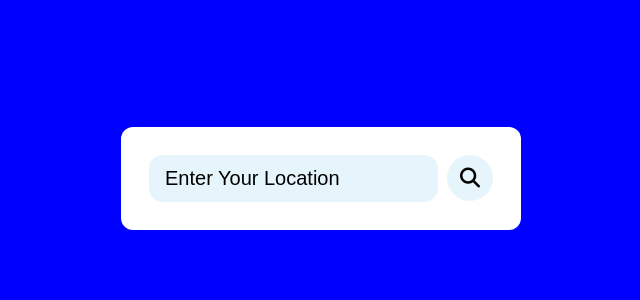
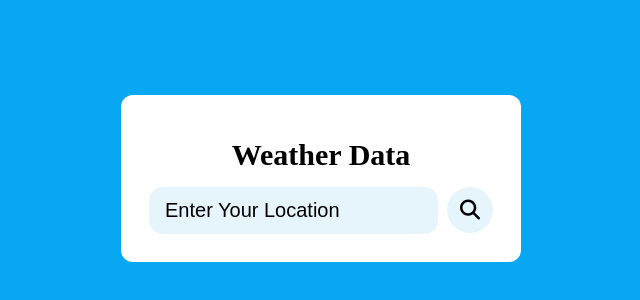
Before and after one commit to ShabriT/Weather-app, a plain HTML site: page index.html in a window 1280 px wide. Shown: the part 222-522 px from the top of the page, without its empty margins (319-959 px from the left). Drawn offline with Linux system fonts and the light colour scheme.

Commit message:
Final Weather Data

```diff
--- a/assets/css/style.css
+++ b/assets/css/style.css
@@ -12,7 +12,7 @@ body {
     display: flex;
     justify-content: center;
     align-items: center;
-    background-color: blue;
+    background-color: rgb(7, 167, 241);
 }
 
 .container {
@@ -22,7 +22,14 @@ body {
     border-radius: 12px;
     padding: 28px;
 }
-
+.container h1 {
+    display: flex;
+    justify-content: center;
+    margin: 15px;
+    font-size: 30px;
+    font-weight: 700;
+    text-transform: capitalize;
+}
 .search-box {
     width: 100%;
     height: min-content;
--- a/index.html
+++ b/index.html
@@ -7,7 +7,9 @@
     <link rel="stylesheet" href="./assets/css/style.css">
 </head>
 <body>
+
     <div class="container">
+        <h1>Weather Data</h1>
         <div class="header">
             <div class="search-box">
                 <input type="text" placeholder="Enter your location" class="input-box">
@@ -16,7 +18,8 @@
         </div>
 
         <div class="location-not-found">
-            <h1>Sorry, Location not found!</h1>
+            <!-- <h1>Sorry, Location not found!</h1> -->
+            <h1>Oops! This city is not on earth.</h1>
             <img src="./assets/img/404.png" alt="404 Error">
         </div>
 
```
